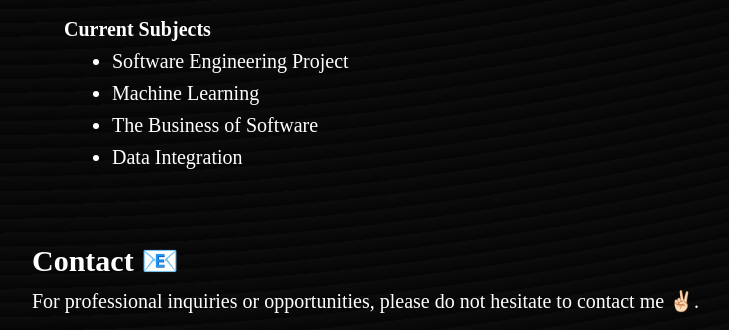
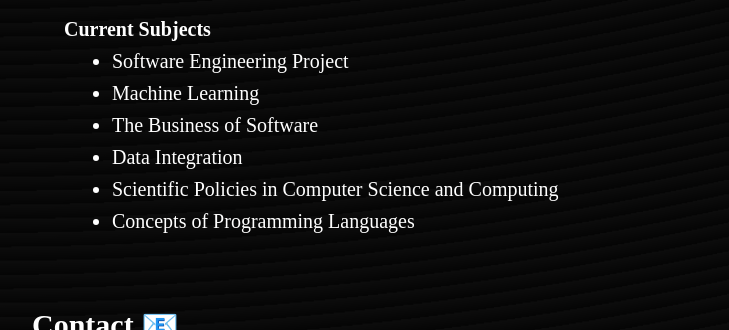
Before and after one commit to AgustinTorres17/portfolio-agustin-torres, an Astro site: page / in a window 1280 px wide. Shown: the part 3253-3583 px from the top of the page, without its empty margins (24-753 px from the left). Built offline with nearby package versions, Linux system fonts and the light colour scheme; Astro itself is replaced by a stand-in of ours; a web font is replaced by a local one.

Commit message:
courses update

```diff
--- a/src/components/Education.astro
+++ b/src/components/Education.astro
@@ -20,6 +20,8 @@
         <li>Machine Learning</li>
         <li>The Business of Software</li>
         <li>Data Integration</li>
+        <li>Scientific Policies in Computer Science and Computing</li>
+        <li>Concepts of Programming Languages</li>
       </ul>
     </div>
   </div>
```
